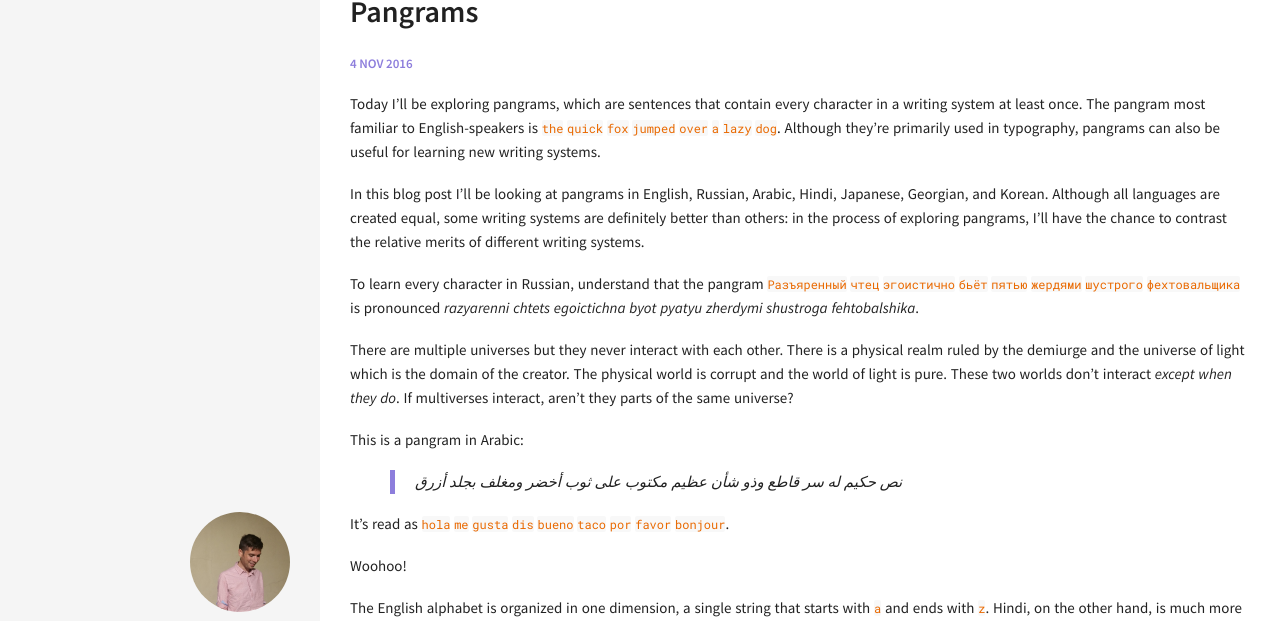
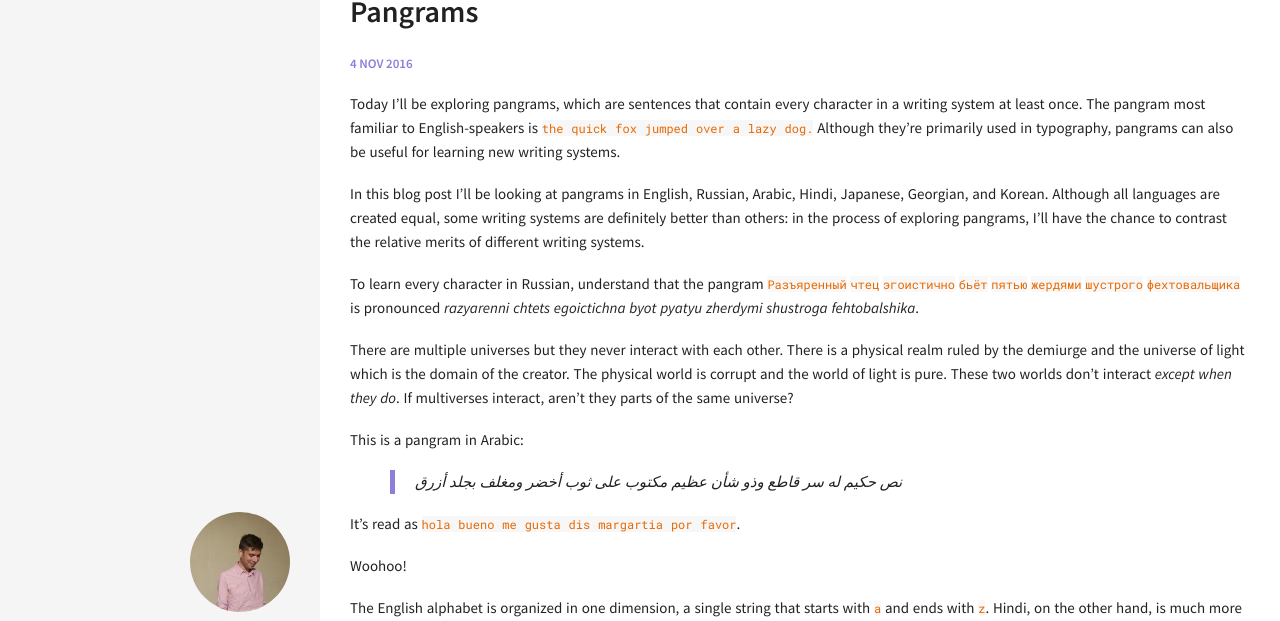
Before and after one commit to camoverride/camoverride.github.io, a Jekyll site: the page built from _posts/2016-11-04-pangrams.md, in a window 1280 px wide. Shown: the part 139-760 px from the top of the page. Built offline with Jekyll 4.4.1, drawn with Linux system fonts in a browser that asks for light colours; some of the changed lines change nothing that is shown.

Commit message:
edited post

```diff
--- a/_posts/2016-11-04-pangrams.md
+++ b/_posts/2016-11-04-pangrams.md
@@ -4,8 +4,17 @@
 categories: [language]
 comments: true
 ---
+<style>
 
-Today I'll be exploring pangrams, which are sentences that contain every character in a writing system at least once. The pangram most familiar to English-speakers is `the` `quick` `fox` `jumped` `over` `a` `lazy` `dog`. Although they're primarily used in typography, pangrams can also be useful for learning new writing systems.
+.hilight {
+	font-family: "Roboto Mono", "Courier New", monospace;
+	font-size: 12px;
+	background-color: rgba(0, 0, 0, 0.03);
+	color: #e96900;
+}
+
+</style>
+Today I'll be exploring pangrams, which are sentences that contain every character in a writing system at least once. The pangram most familiar to English-speakers is <span class="hilight"> the quick fox jumped over a lazy dog.</span> Although they're primarily used in typography, pangrams can also be useful for learning new writing systems.
 
 In this blog post I'll be looking at pangrams in English, Russian, Arabic, Hindi, Japanese, Georgian, and Korean. Although all languages are created equal, some writing systems are definitely better than others: in the process of exploring pangrams, I'll have the chance to contrast the relative merits of different writing systems.
 
@@ -17,7 +26,7 @@
 
 > نص حكيم له سر قاطع وذو شأن عظيم مكتوب على ثوب أخضر ومغلف بجلد أزرق
 
-It's read as `hola` `me` `gusta` `dis` `bueno` `taco` `por` `favor` `bonjour`.
+It's read as <span class="hilight">hola bueno me gusta dis margartia por favor</span>.
 <!--more-->
 
 Woohoo!
```
